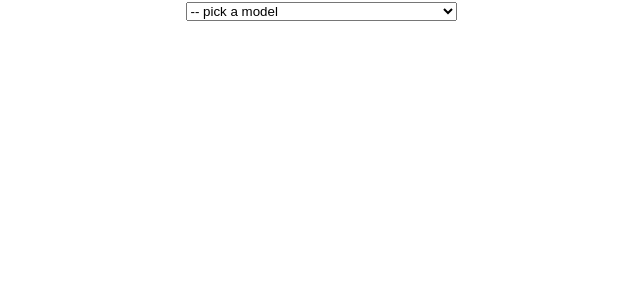
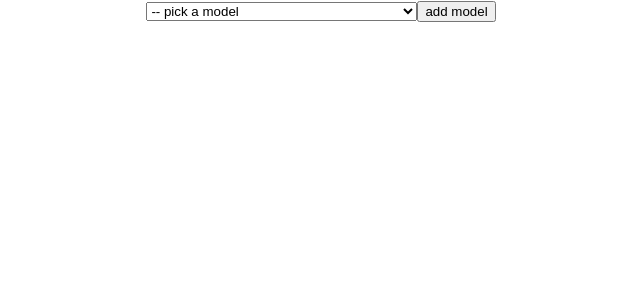
Before and after one commit to MannRobertJ/ib-computer-model-list, a React (Create React App) app: page / in a window 1280 px wide. Shown: the top 300 px of the page, without its empty margins (319-959 px from the left). Built offline with nearby package versions, Linux system fonts and the light colour scheme.

Commit message:
button adds model to array and selecting model merely changes the selected model

```diff
--- a/src/App.js
+++ b/src/App.js
@@ -45,8 +45,13 @@ class App extends Component {
   updateSelection = event => {
     const model = this.state.data[event.target.value]
     this.setState({ selectedModel: model });
-    this.props.dispatch(this.addModel(model));
   };
+
+  clickButton = event => {
+    event.preventDefault()
+    const model = this.state.selectedModel
+    this.props.dispatch(this.addModel(model.name, model.year, model.origin))
+  }
 
   render = () => {
     return (
@@ -54,7 +59,7 @@ class App extends Component {
         <SelectModel
           data={this.state.data}
           handleChange={this.updateSelection}
-          selectedModel={this.selectedModel}
+          handleSubmit={this.clickButton}
         />
       </div>
     );
--- a/src/components/SelectModel.js
+++ b/src/components/SelectModel.js
@@ -1,14 +1,19 @@
 import React from "react";
 
 export default class SelectModel extends React.Component {
+  // The homework says "Also, the value of the <select> element should be read from the local state."
+  // So I put the selectedModel in the SelectModel state. I'm not sure if that is what was wanted.
+
   state = { selectedModel: this.props.selectedModel };
 
   render() {
     return (
-      <select
+      <form
         value={this.state.selectedModel}
         onChange={this.props.handleChange}
+        onSubmit={this.props.handleSubmit}
       >
+        <select>
           <option value=""> -- pick a model </option>
           {Object.keys(this.props.data).map(name => (
             <option value={name} key={name}>
@@ -16,6 +21,10 @@ export default class SelectModel extends React.Component {
             </option>
           ))}
         </select>
+        <button type="submit" value="submit">
+          add model
+        </button>
+      </form>
     );
   }
 }
```
Lines whose indentation alone changed are shown as unchanged.
